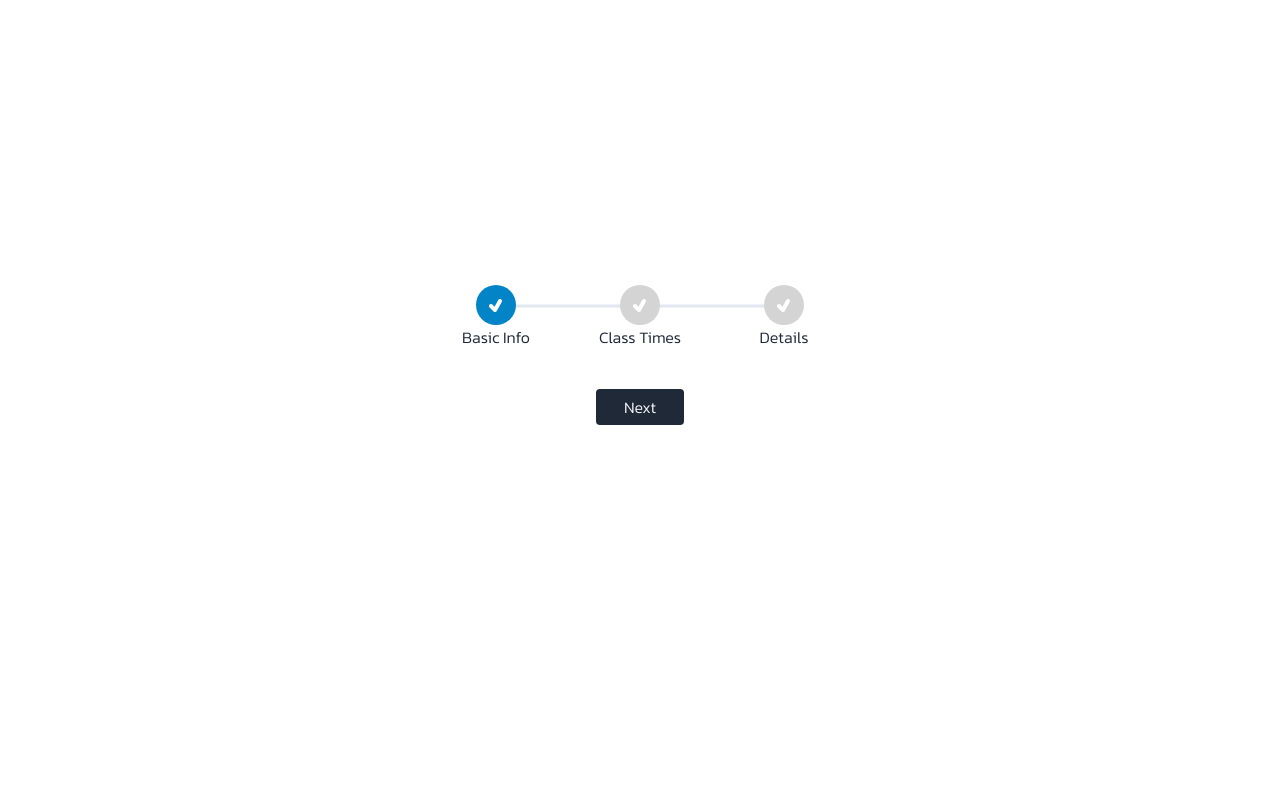
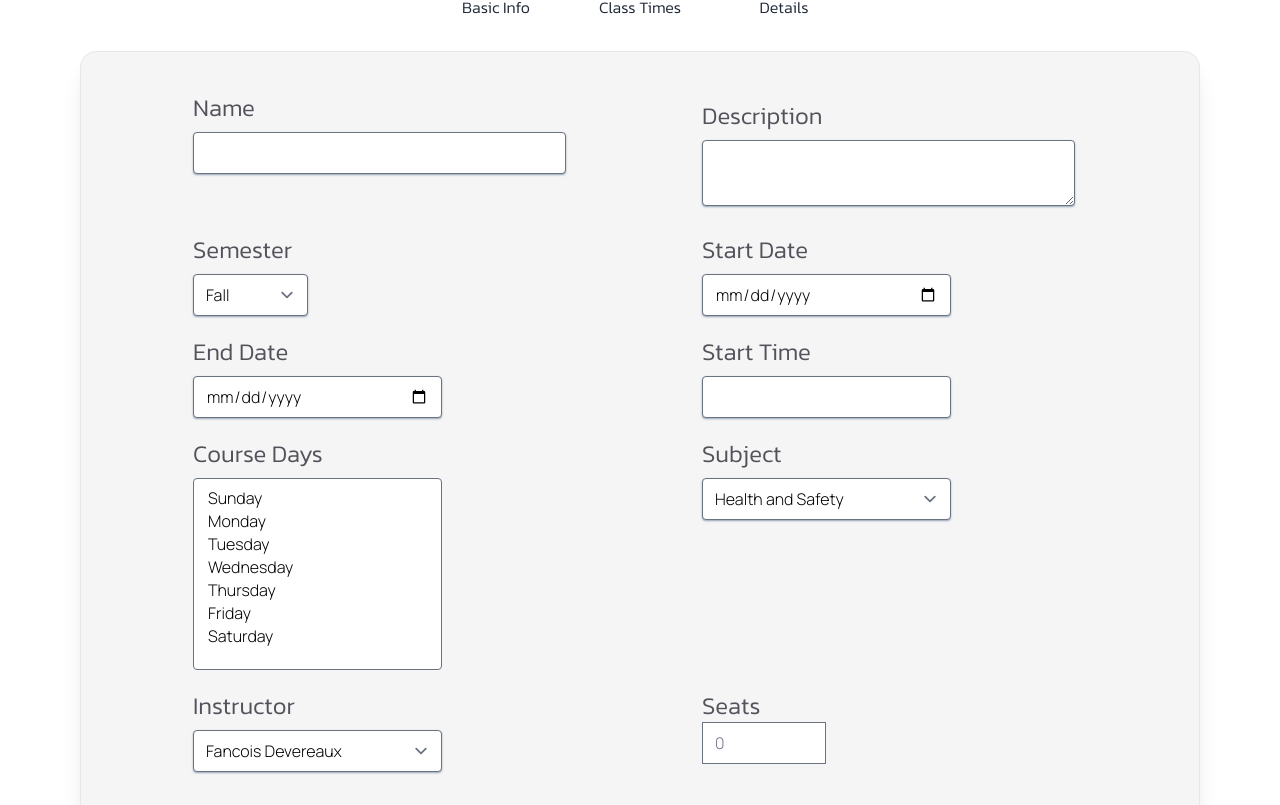
Before and after one commit to dogray7722/graphqlschool, a Next.js app in the folder frontend/: page /admin in a window 1280 px wide. Shown: the part 495-1300 px from the top of the page. Before the commit the page ends 1250 px from the top, so only its background shows below. Built offline with nearby package versions, Linux system fonts and the light colour scheme.

Commit message:
adds form to stepper

```diff
--- a/frontend/components/CourseStepper.js
+++ b/frontend/components/CourseStepper.js
@@ -6,9 +6,18 @@ const CourseStepper = () => {
   const [currentStep, setCurrentStep] = useState(1);
   const [complete, setComplete] = useState(false);
 
+  const handleSubmit = (e) => {
+    e.preventDefault();
+    // addCourse({ variables: { name, description } }).then((res) => {
+    //   console.log(res.data.addCourse);
+    //   setName("");
+    //   setDescription("");
+    // });
+  };
+
   return (
     <>
-      <div className="flex flex-col gap-10 h-screen items-center justify-center font-kanit">
+      <div className="flex flex-col items-center font-kanit">
         <div className="flex justify-between">
           {steps?.map((step, i) => (
             <div
@@ -24,8 +33,148 @@ const CourseStepper = () => {
             </div>
           ))}
         </div>
+      </div>
+      <section className="bg-neutral-100 font-kanit mt-8 pt-10 pb-6 md:mx-20 md:border md:rounded-2xl md:shadow-xl">
+        <form onSubmit={handleSubmit}>
+          <div className="flex flex-col space-y-6 ml-28 text-xl md:grid md:grid-cols-2 md:gap-3 md:text-2xl md:space-y-2">
+            <div>
+              <label htmlFor="name" className="course-manager-labels">
+                Name
+              </label>
+              <input
+                type="text"
+                id="name"
+                name="name"
+                className="rounded w-3/4 mt-2 shadow-slate-400 shadow-sm"
+              />
+            </div>
+            <div>
+              <label htmlFor="description" className="course-manager-labels">
+                Description
+              </label>
+              <textarea
+                type="textarea"
+                id="description"
+                name="description"
+                className="form-input w-3/4 rounded mt-2 shadow-slate-400 shadow-sm"
+              ></textarea>
+            </div>
+            <div>
+              <label htmlFor="semester" className="course-manager-labels">
+                Semester
+              </label>
+              <select
+                id="semester"
+                name="semester"
+                className="rounded mt-2 shadow-slate-400 shadow-sm font-manrope"
+              >
+                <option value="Fall">Fall</option>
+                <option value="Spring">Spring</option>
+                <option value="Summer">Summer</option>
+                <option value="Winter">Winter</option>
+              </select>
+            </div>
+            <div>
+              <label htmlFor="startDate" className="course-manager-labels">
+                Start Date
+              </label>
+              <input
+                type="date"
+                name="startDate"
+                id="startDate"
+                className="w-1/2 mt-2 rounded shadow-slate-400 shadow-sm font-manrope"
+              />
+            </div>
+            <div>
+              <label htmlFor="endDate" className="course-manager-labels">
+                End Date
+              </label>
+              <input
+                type="date"
+                name="endDate"
+                id="endDate"
+                className="form-input w-1/2 mt-2 rounded shadow-slate-400 shadow-sm font-manrope"
+              />
+            </div>
+            <div>
+              <label htmlFor="startTime" className="course-manager-labels">
+                Start Time
+              </label>
+              <input
+                type="text"
+                id="startTime"
+                name="startTime"
+                className="form-input w-1/2 mt-2 rounded shadow-slate-400 shadow-sm font-manrope"
+              />
+            </div>
+            <div>
+              <label htmlFor="courseDays" className="course-manager-labels">
+                Course Days
+              </label>
+              <select
+                name="courseDays"
+                id="courseDays"
+                multiple="multiple"
+                className="block w-1/2 h-48 rounded mt-2 font-manrope"
+              >
+                <option value="sunday">Sunday</option>
+                <option value="monday">Monday</option>
+                <option value="tuesday">Tuesday</option>
+                <option value="wednesday">Wednesday</option>
+                <option value="thursday">Thursday</option>
+                <option value="friday">Friday</option>
+                <option value="saturday">Saturday</option>
+              </select>
+            </div>
+            <div>
+              <label htmlFor="subject" className="course-manager-labels">
+                Subject
+              </label>
+              <select
+                id="subject"
+                name="subject"
+                className="w-1/2 mt-2 rounded shadow-slate-400 shadow-sm font-manrope"
+              >
+                <option value="1">Health and Safety</option>
+                <option value="2">Business</option>
+                <option value="3">Technique</option>
+                <option value="3">Cuisine</option>
+              </select>
+            </div>
+            <div>
+              <label htmlFor="instructor" className="course-manager-labels">
+                Instructor
+              </label>
+              <select
+                id="instructor"
+                name="instructor"
+                className="w-1/2 mt-2 rounded shadow-slate-400 shadow-sm font-manrope"
+              >
+                <option value="1">Fancois Devereaux</option>
+                <option value="2">Giuseppe Bartolo</option>
+                <option value="3">Kei Watanabe</option>
+                <option value="3">Diego Rodriguez</option>
+              </select>
+            </div>
+            <div>
+              <label htmlFor="seats" className="course-manager-labels">
+                Seats
+              </label>
+              <input
+                type="number"
+                name="seats"
+                id="seats"
+                min="0"
+                steps="1"
+                placeholder="0"
+                className="font-manrope w-1/4"
+              />
+            </div>
+          </div>
+          <div>
+            <div className="flex flex-col ml-28 md:ml-0 md:flex-row md:justify-center mt-10 md:mt-20 mb-8">
               <button
-          className="btn"
+                className="px-8 py-3 text-xl w-40 rounded-md text-white bg-blue-600"
                 onClick={() => {
                   currentStep === steps.length
                     ? setComplete(true)
@@ -35,6 +184,9 @@ const CourseStepper = () => {
                 {currentStep === steps.length ? "Finish" : "Next"}
               </button>
             </div>
+          </div>
+        </form>
+      </section>
     </>
   );
 };
```
Also changed, not shown: 1 other file (tests, documents, lock files or other folders). Lines whose indentation alone changed are shown as unchanged.
